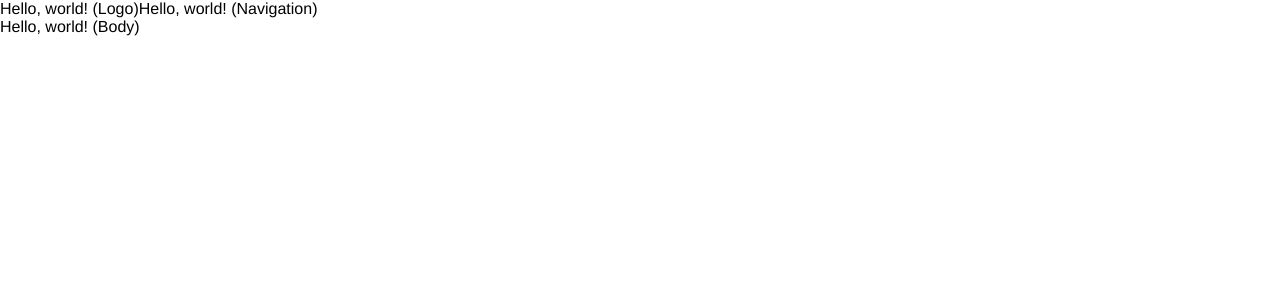
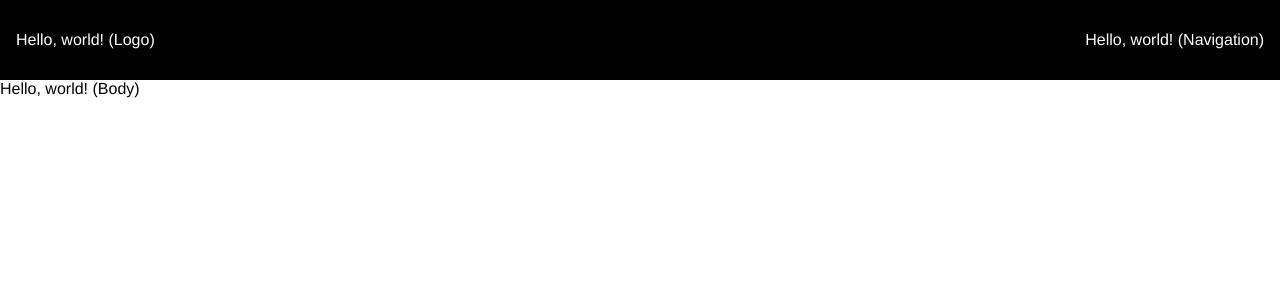
Before and after one commit to tsarvs/responsive-website-components, a Vue app: page / in a window 1280 px wide. Shown: the top 300 px of the page. Built offline with nearby package versions, Linux system fonts and the light colour scheme.

Commit message:
setting up basic layout of header

```diff
--- a/src/App.vue
+++ b/src/App.vue
@@ -1,7 +1,7 @@
 <template>
   <div id="app">
-    <SiteHeader/>
-    <SiteBody/>
+      <SiteHeader/>
+      <SiteBody/>
   </div>
 </template>
 
@@ -18,7 +18,7 @@ export default {
 }
 </script>
 
-<style>
+<style scoped lang="scss">
 #app {
   font-family: Avenir, Helvetica, Arial, sans-serif;
   -webkit-font-smoothing: antialiased;
--- a/src/components/SiteHeader.vue
+++ b/src/components/SiteHeader.vue
@@ -19,7 +19,22 @@ export default {
 </script>
 
 <style scoped lang="scss">
-.header-container{
- display: flex;
+.header-container {
+  display: flex;
+  justify-content: space-between;
+  align-items: center;
+
+  height: 80px;
+
+  background-color: black;
+  color: white;
+
+  .header-logo{
+    padding-left: 1rem;
+  }
+
+  .header-nav{
+    padding-right: 1rem;
+  }
 }
 </style>
```
